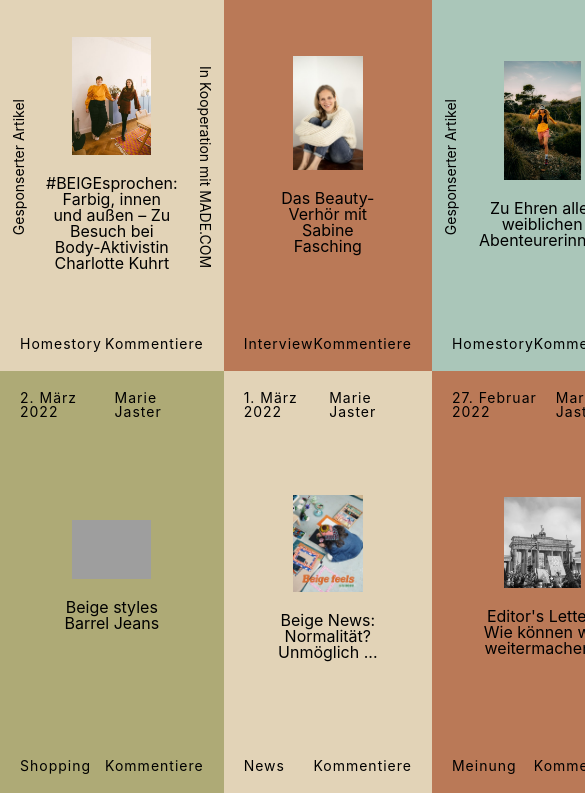
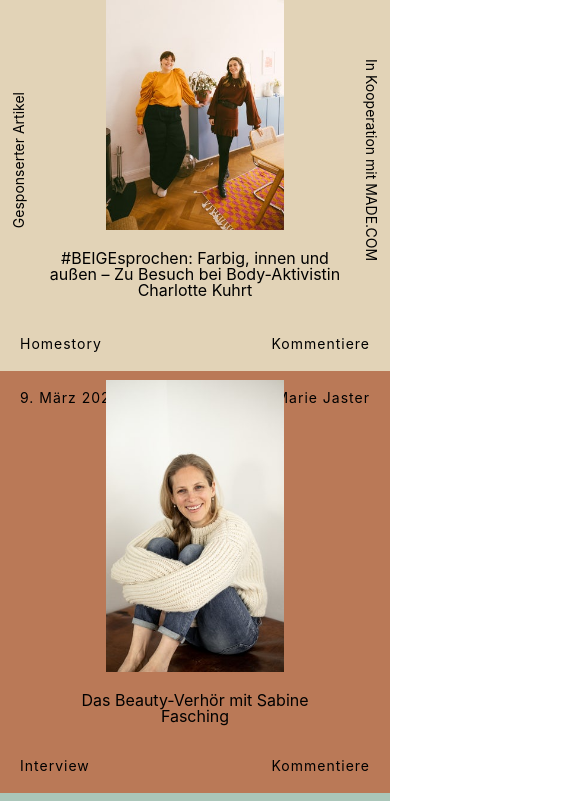
Before and after one commit to rosenrose/scss-masterclass, a website: page pages/beige.html in a window 390 px wide. Shown: the part 91-892 px from the top of the page, 585 px wide, since content can reach past the window. Drawn offline with Linux system fonts and the light colour scheme; grey boxes are pictures that could not be loaded.

Commit message:
responsive

```diff
--- a/src/scss/beige.scss
+++ b/src/scss/beige.scss
@@ -72,7 +72,7 @@ header {
 
 main {
   display: grid;
-  grid-template-columns: repeat(6, 1fr);
+  grid-template-columns: repeat(auto-fill, minmax(315px, 1fr));
   // grid-template-columns: repeat(auto-fit, minmax(16.6%, 25%));
   grid-auto-rows: 50vh;
 }
```
Also changed, not shown: dest/css/beige.css.
